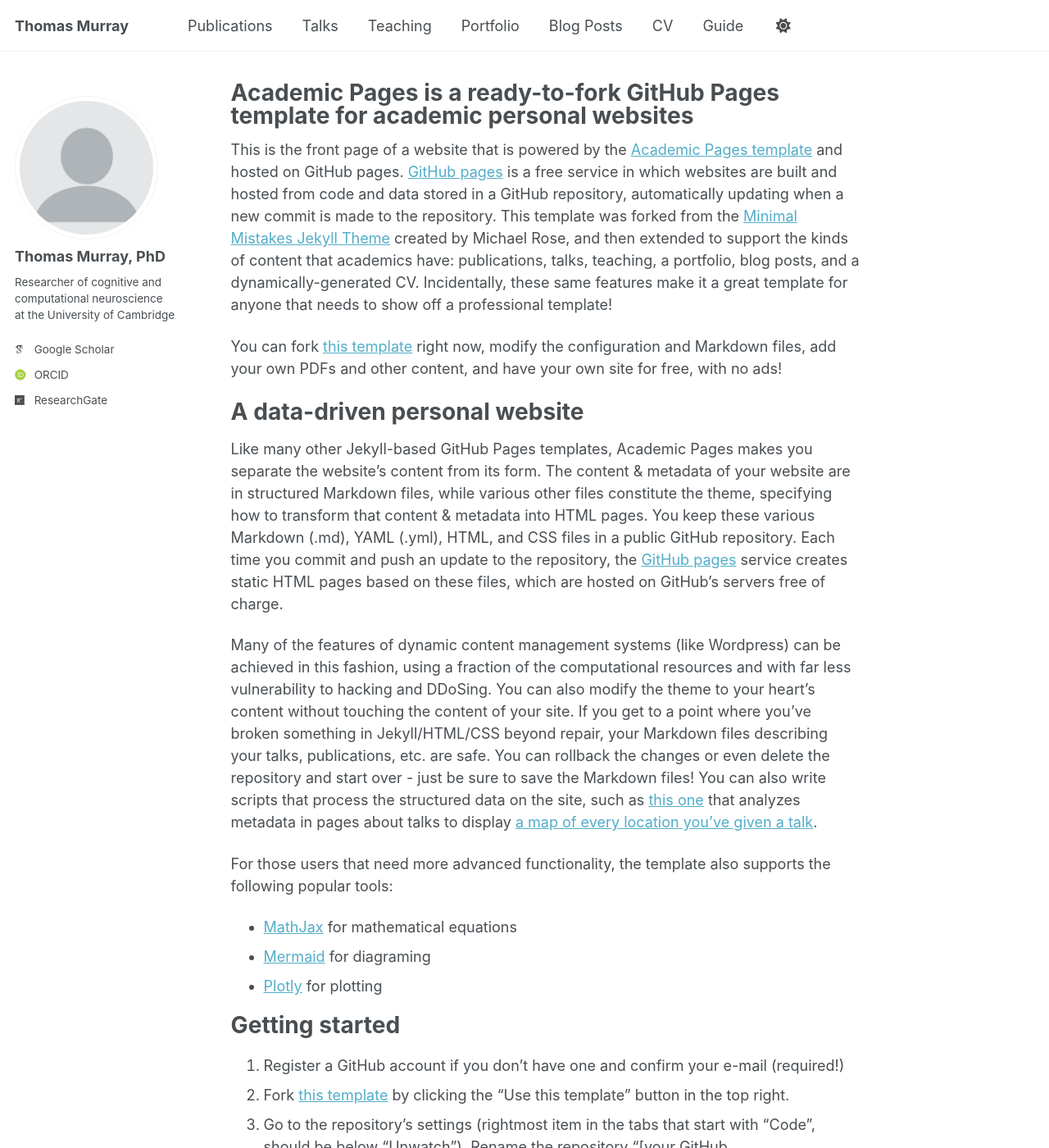
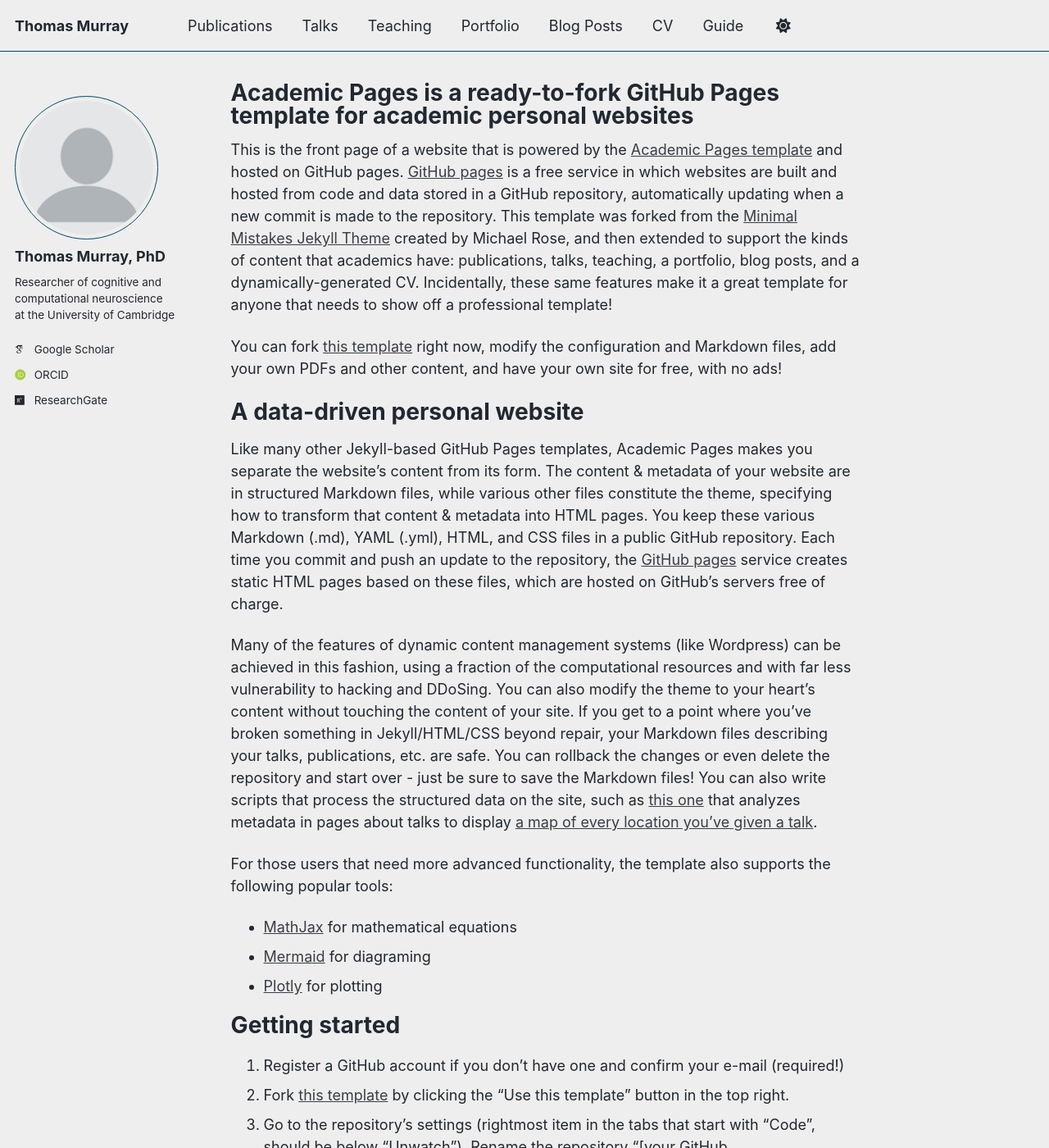
Before and after one commit to ThomasMurrayPhD/ThomasMurrayPhD.github.io, a Jekyll site: the page built from _pages/about.md, in a window 1280 px wide and 1400 px high. Shown: the whole window at 82% size. Built offline with Jekyll 4.4.1, drawn with Linux system fonts in a browser that asks for light colours; some web fonts are replaced; a script that is not in the unit is left out.

Commit message:
Update _config.yml

```diff
--- a/_config.yml
+++ b/_config.yml
@@ -8,12 +8,12 @@
 
 # Basic Site Settings
 locale                   : "en-US"
-site_theme               : "default" # Currently available options are "default", "air"
+site_theme               : "air" # Currently available options are "default", "air"
 title                    : "Thomas Murray"
 title_separator          : "-"
 name                     : &name "Your Name"
 description              : &description "Your Name's academic portfolio"   # Update this with a general description of your site, this is the default if not overridden by a page
-url                      : https://thomasmurrayphd.github.io/ # The base hostname & protocol for your site e.g. "https://[your GitHub username].github.io",
+url                      : "https://thomasmurrayphd.github.io" # The base hostname & protocol for your site e.g. "https://[your GitHub username].github.io",
                                                            # or if you already have some other page hosted on Github then use "https://[your GitHub username].github.io/[Your Repo Name]"
 baseurl                  : "" # the subpath of your site, e.g. "/blog"
 repository               : "ThomasMurrayPhD/thomasmurrayphd.github.io"
```
